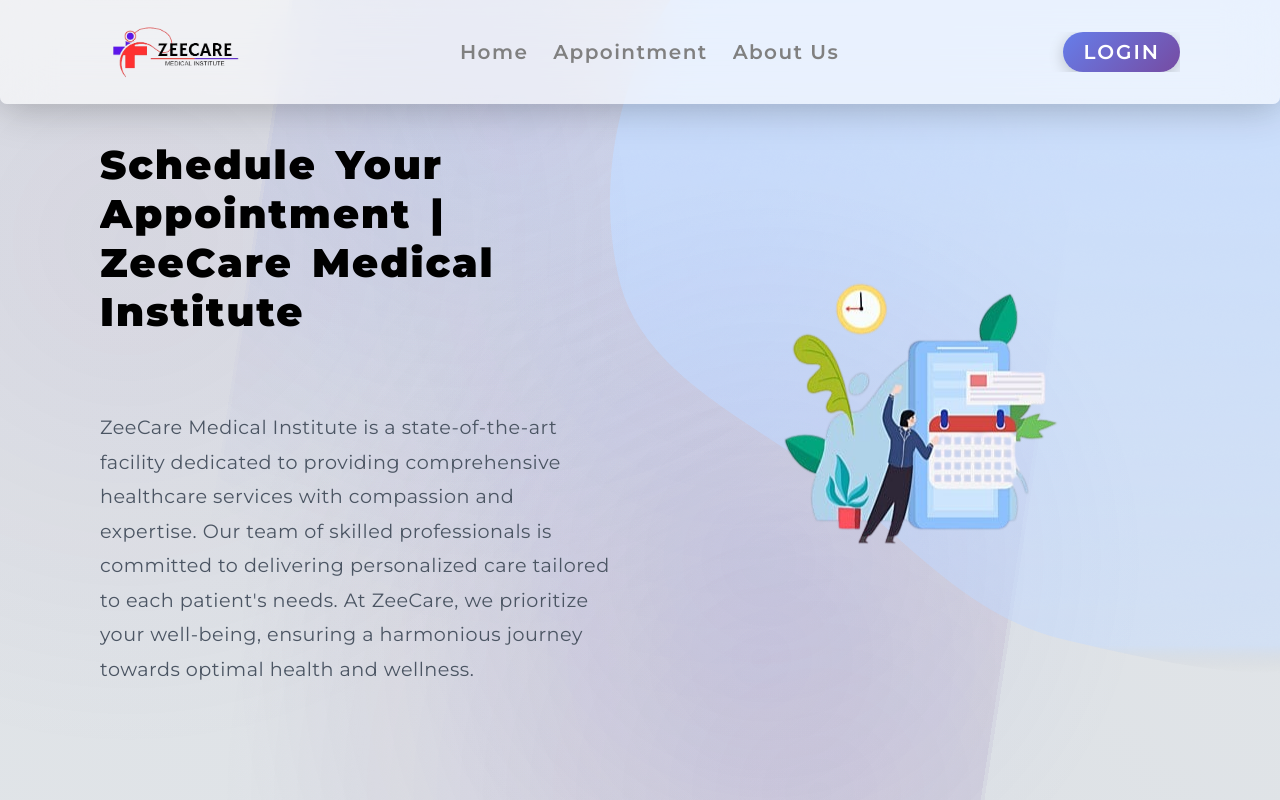
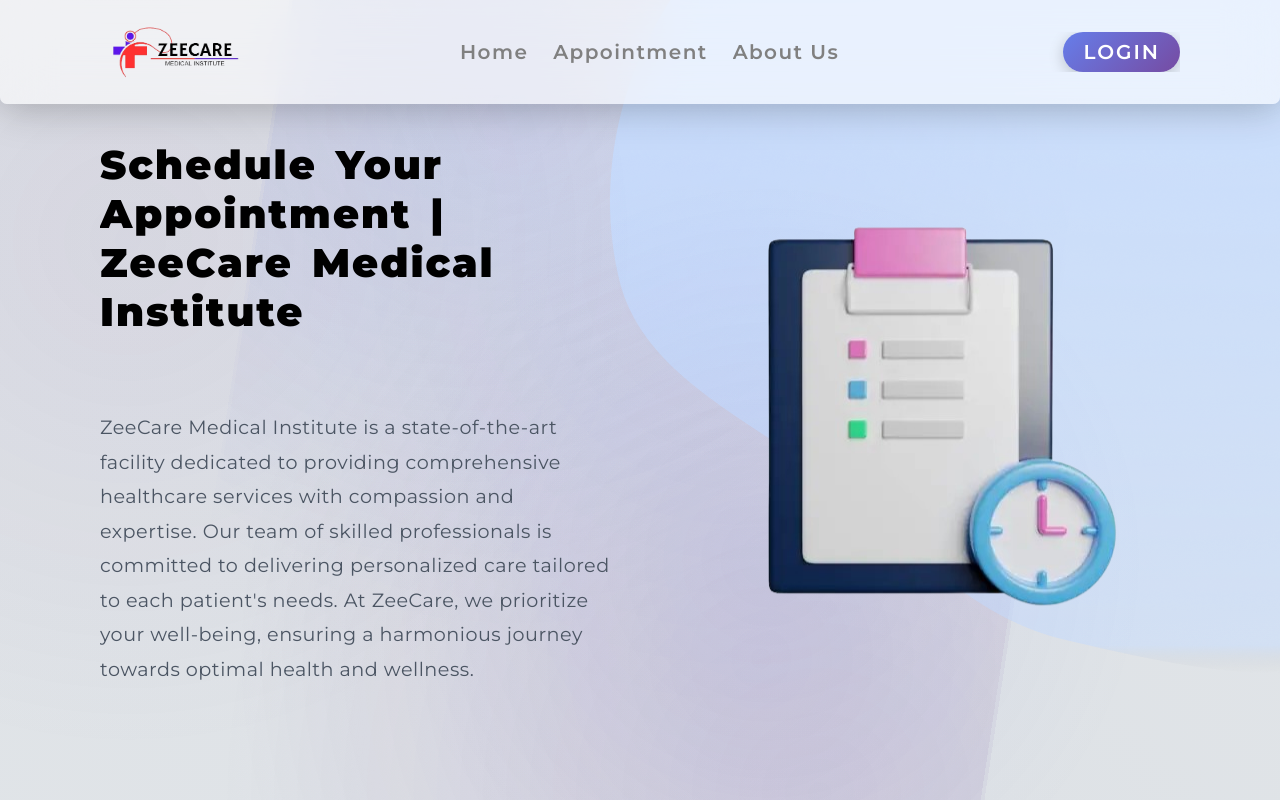
Before and after one commit to Sanskar-Tiwari2340/hospital-management-system, a React (Vite) app in the folder frontend/: page /appointment in a window 1280 px wide. Shown: the top 800 px of the page. Built offline with nearby package versions, Linux system fonts and the light colour scheme; no server answers.

Commit message:
Added Image

```diff
--- a/frontend/src/Pages/Appointment.jsx
+++ b/frontend/src/Pages/Appointment.jsx
@@ -6,7 +6,7 @@
     <>
       <Hero
         title={"Schedule Your Appointment | ZeeCare Medical Institute"}
-        imageUrl={"/Appointment.png"}
+        imageUrl={"/form.png"}
       />
       <div className="container" style={{ marginTop: "50px", marginBottom: "50px" }}>
         <h2 style={{ textAlign: "center", marginBottom: "30px" }}>How to Book Your Appointment</h2>
```
Also changed, not shown: frontend/public/form.png (added), 1 other file (tests, documents, lock files or other folders).
